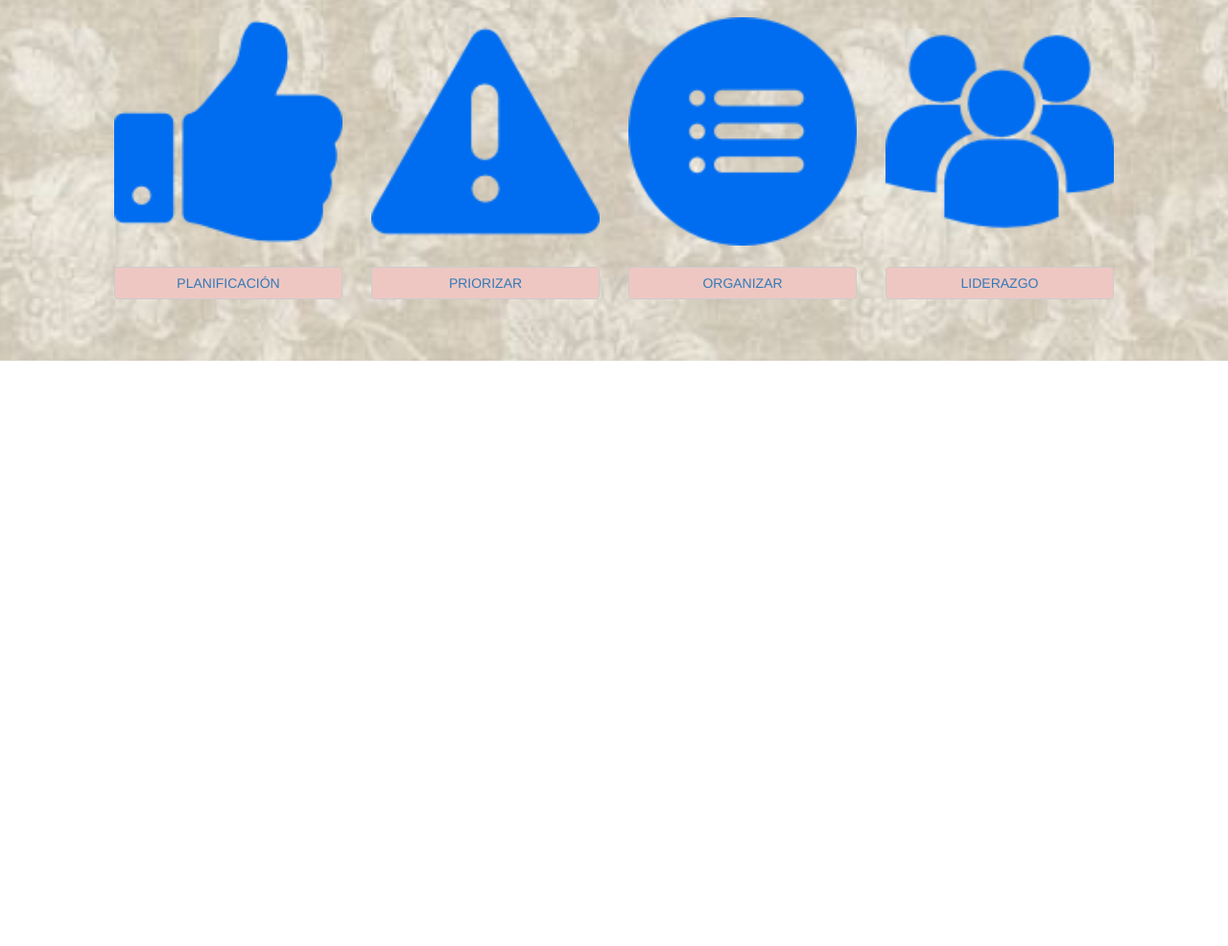
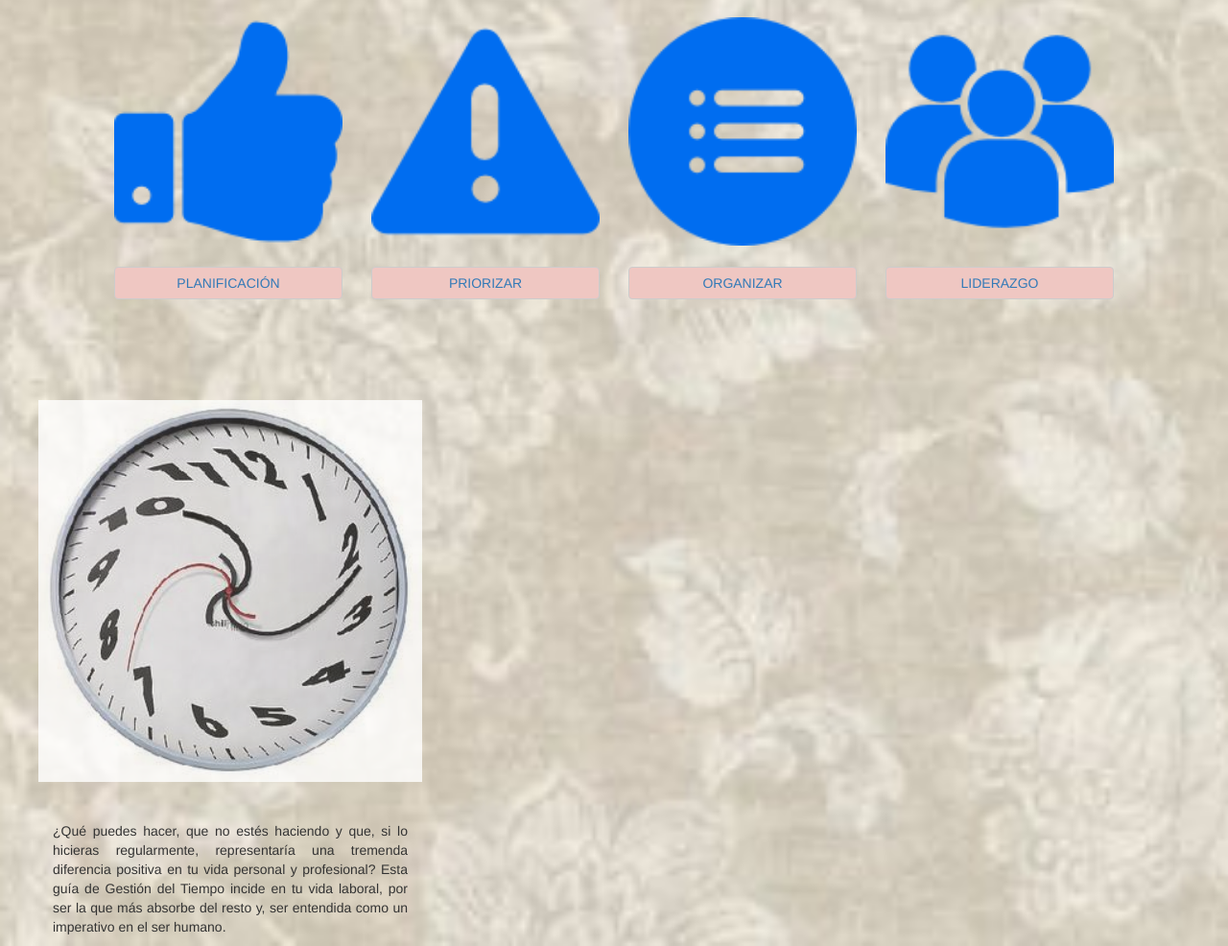
Before and after one commit to kareneos/29_Gestion_tiempo, a plain HTML site: page index.html in a window 1280 px wide. Shown: the part 490-1476 px from the top of the page at 96% size. Before the commit the page ends 866 px from the top, so only its background shows below. Drawn offline with nearby package versions, Linux system fonts and the light colour scheme.

Commit message:
inicio herramientas

```diff
--- a/css/main.css
+++ b/css/main.css
@@ -14,34 +14,16 @@ button{
     -webkit-transform: skew(-10deg);
   transform: skew(-10deg);
 }
-}
-/*HEADER*/
-header span{
-    font-size: .2em;
-    border: solid black;
-}
-/*BODY*/
-body{
-    background-image: url("../img/back.jpg");
-    background-repeat: repeat;
-}
-section span{
-    font-size: 20em;
-}
-p{
-    text-align: justify;
-}
-.icons p{
-    height: 15em;
-}
-.icons *{
-    opacity: 0;
-}
 .icons *:hover{
     opacity: .9;
     box-shadow: 0 10px 10px -10px rgba(0, 0, 0, 0.5);
   -webkit-transform: scale(1.1);
     transform: scale(1.1);
+}
+/*BACKGROUNDS*/
+body{
+    background-image: url("../img/back.jpg");
+    background-size: cover;
 }
 #icon1{
     background-image: url("../img/1.png");
@@ -53,5 +35,31 @@ p{
     background-image: url("../img/3.png");
 }
 #icon4{
-    background-image: url("../img/4.png")
+    background-image: url("../img/4.png");
 }
+#imagen1{
+    background-image: url("../img/4312192320_34cbb7d72b_o.jpg");
+}
+/*HEADER*/
+header span{
+    font-size: .2em;
+    border: solid black;
+}
+/*BODY*/
+section span{
+    font-size: 20em;
+}
+p{
+    text-align: justify;
+}
+.icons *{
+    opacity: 0;
+    height: 15em;
+}
+#herramientas h2{
+    padding-top: 50%;
+    color: #006DF0;
+}
+.imagen{
+    opacity: .8;
+}
--- a/index.html
+++ b/index.html
@@ -133,6 +133,28 @@
           </div>
       </div>
   </section>
+  <!--HERRAMIENTAS-->
+  <section id="herramientas">
+      <div class="container pd-0">
+          <div class="row">
+              <!--COLUMN 1-->
+              <div class="col-lg-4 col-md-4 col-xs-12 ">
+                  <!--image-->
+                  <div class="row">
+                      <div class="col-lg-12 col-md-12 col-xs-12 icons imagen" id="imagen1">
+                          <a href="http://www.andaluciaemprende.es/wp-content/uploads/2015/02/manual-gestion-del-tiempo.pdf" target="_blank"><h2 class=" text-center pd-10">GESTIÓN EFICAZ DEL TIEMPO: PRIMERO LO PRIMERO</h2></a>
+                      </div>
+                  </div>
+                  <!--text-->
+                  <div class="row">
+                      <div class="col-lg-12 col-md-12 col-xs-12">
+                          <p>¿Qué puedes hacer, que no estés haciendo y que, si lo hicieras regularmente, representaría una tremenda diferencia positiva en tu vida personal y profesional?				Esta guía de Gestión del Tiempo incide en tu vida laboral, por ser la que más absorbe del resto y, ser entendida como un imperativo en el ser humano.</p>
+                      </div>
+                  </div>
+              </div>
+          </div>
+      </div>
+  </section>
   <!--BOOTSTRAP-->
   <script src="http://code.jquery.com/jquery.js"></script>
   <script src="js/bootstrap.min.js"></script>
```
Also changed, not shown: docs/trello6.png (added).
